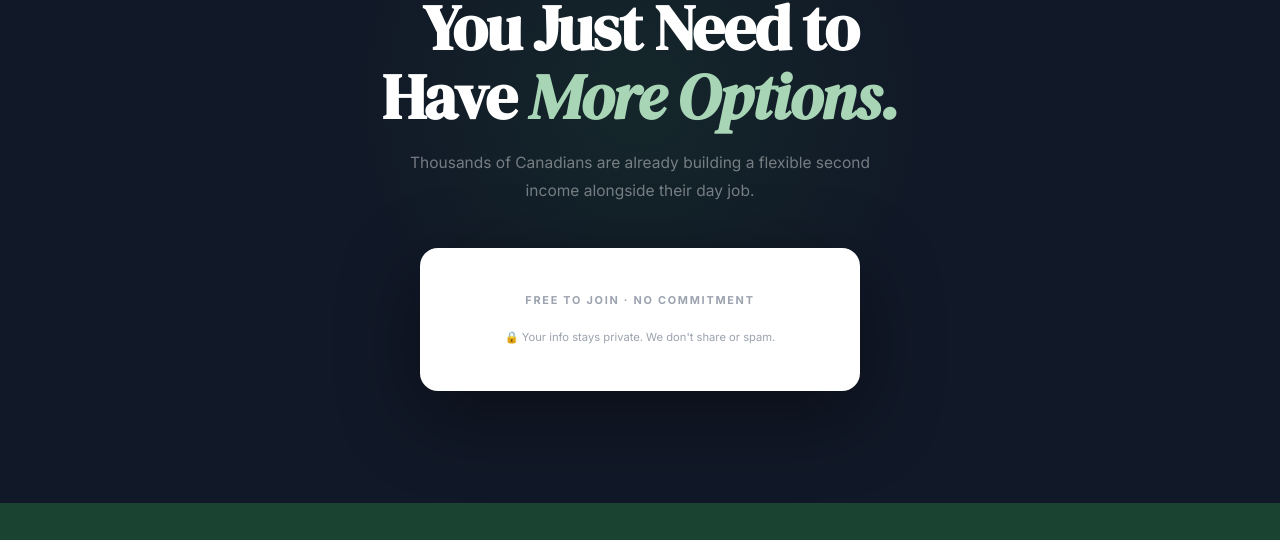
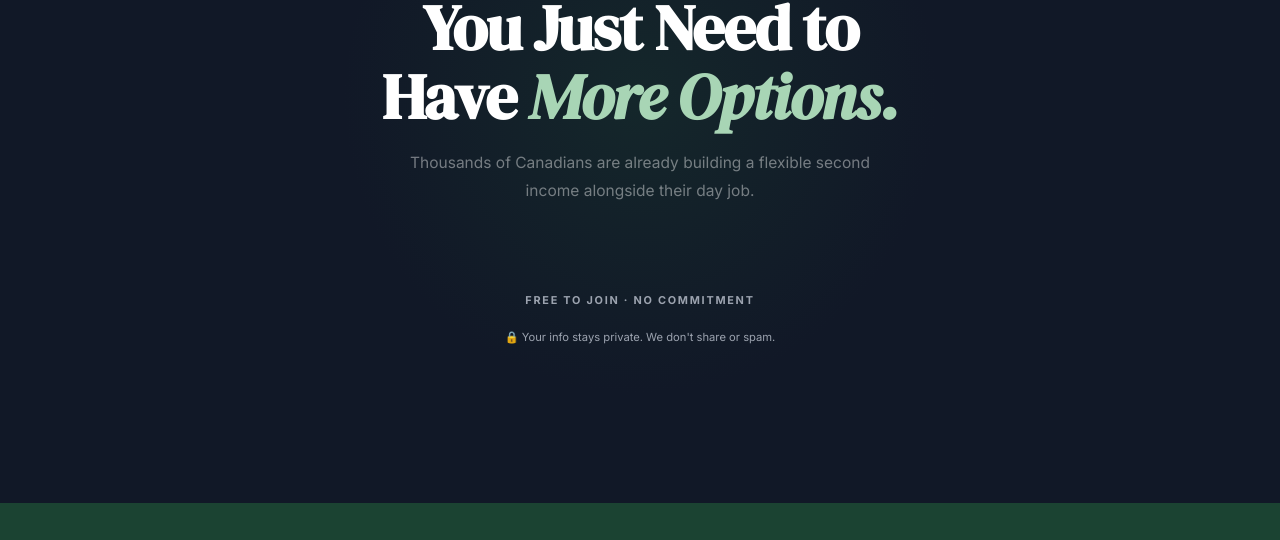
Before and after one commit to cddprojects/feica1-v95.0-offer, a plain HTML site: page index.html in a window 1280 px wide. Shown: the part 7539-8079 px from the top of the page. Drawn offline with Linux system fonts and the light colour scheme; a script that the page names is missing.

Commit message:
Remove the white background from the final form card.
Co-authored-by: Cursor <cursoragent@cursor.com>

```diff
--- a/index.html
+++ b/index.html
@@ -895,7 +895,7 @@
 
     /* ════════════════════════════════
        FINAL CTA — dark ink full-bleed
-       Centered headline + white form card
+       Centered headline + form
     ════════════════════════════════ */
     .cta-sec { background: var(--ink); position: relative; overflow: hidden; }
     .cta-sec::before {
@@ -916,9 +916,9 @@
     .cta-h2 em { font-style: italic; color: #A8D5B5; }
     .cta-sub { font-size: 0.97rem; color: rgba(255,255,255,0.42); line-height: 1.76; max-width: 480px; margin-inline: auto; margin-bottom: 44px; }
     .cta-card {
-      background: var(--white); border-radius: 18px;
+      background: transparent; border-radius: 18px;
       padding: 36px 28px; max-width: 440px; margin-inline: auto;
-      box-shadow: 0 24px 80px rgba(0,0,0,0.4);
+      box-shadow: none;
     }
     @media (min-width: 640px) { .cta-card { padding: 44px 48px; } }
     .cta-card-lbl { font-size: 0.68rem; font-weight: 700; letter-spacing: 0.16em; text-transform: uppercase; color: var(--muted); margin-bottom: 20px; }
```
